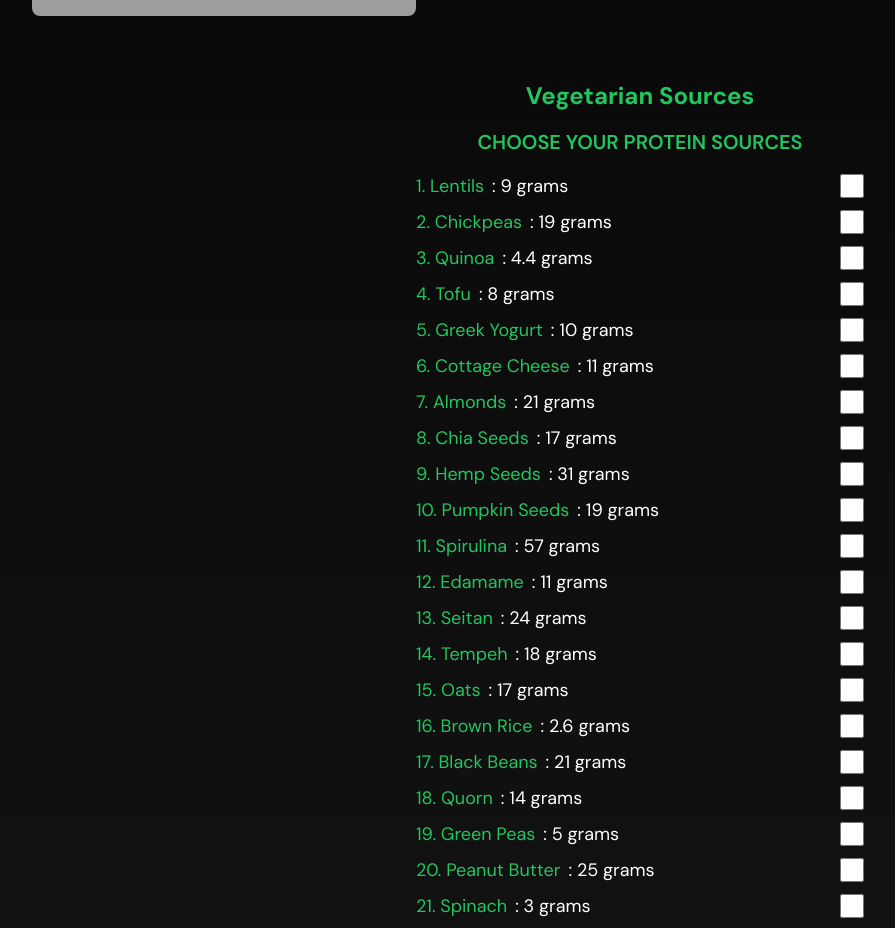
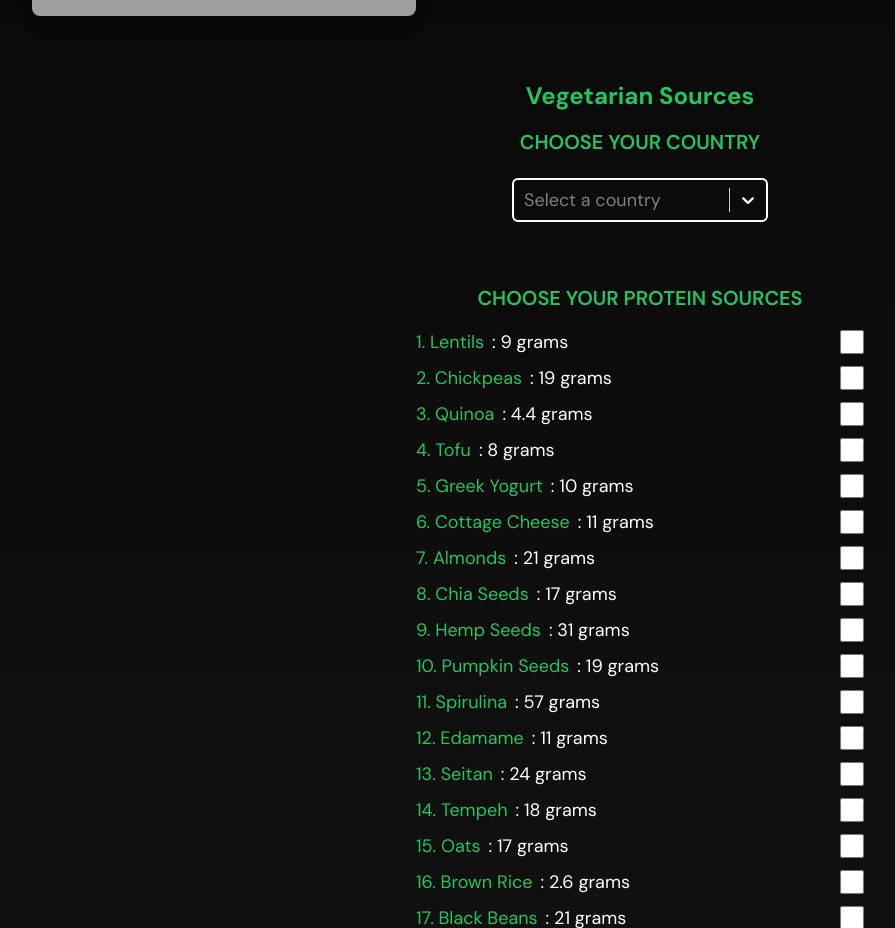
Before and after one commit to Phase-R/Phase-R-Frontend, a Next.js app: page /nutrition/muscle-gain/veg in a window 1280 px wide. Shown: the part 1100-2028 px from the top of the page, without its empty margins (0-895 px from the left). Built offline with nearby package versions, Linux system fonts and the light colour scheme; grey boxes are pictures that could not be loaded.

Commit message:
dropdown for selecting countries and implemented it in FoodPage component

```diff
--- /dev/null
+++ b/app/(user)/nutrition/components/CountryDD.tsx
@@ -0,0 +1,55 @@
+import React from "react";
+import Select from "react-select";
+
+const CountryDropdown = () => {
+  const countryOptions = [
+    { value: "usa", label: "United States" },
+    { value: "canada", label: "Canada" },
+    { value: "uk", label: "United Kingdom" },
+    // Add more countries as needed
+  ];
+
+  const customStyles = {
+    control: (provided: any) => ({
+      ...provided,
+      backgroundColor: "transparent", // Transparent background
+      color: "#FFFFFF", // White text
+      borderColor: "#FFFFFF", // White border
+      borderRadius: "0.375rem", // Rounded border (6px, Tailwind default for 'rounded-md')
+      borderWidth: "2px", // Solid border
+    }),
+    singleValue: (provided: any) => ({
+      ...provided,
+      color: "#FFFFFF", // White text
+    }),
+    dropdownIndicator: (provided: any) => ({
+      ...provided,
+      color: "#FFFFFF", // White dropdown indicator
+    }),
+    menu: (provided: any) => ({
+      ...provided,
+      backgroundColor: "grey", // Transparent background for dropdown
+    }),
+    option: (provided: any, state: any) => ({
+      ...provided,
+      backgroundColor: state.isSelected ? "#2D3748" : "transparent", // Darker shade when selected
+      color: "#FFFFFF", // White text
+      "&:hover": {
+        backgroundColor: "#2D3748", // Darker grey on hover
+      },
+    }),
+  };
+
+  return (
+    <div className="w-64">
+      <Select
+        options={countryOptions}
+        styles={customStyles}
+        placeholder="Select a country"
+        className="text-white"
+      />
+    </div>
+  );
+};
+
+export default CountryDropdown;
--- a/app/(user)/nutrition/components/FoodPages.tsx
+++ b/app/(user)/nutrition/components/FoodPages.tsx
@@ -4,8 +4,12 @@ import { useState } from "react";
 import customIcon from "../muscle-gain/icon/icon";
 import { Poppins } from "next/font/google";
 import Pyramid from "./Pyramid";
+import CountryDropdown from "./CountryDD";
 
-const poppins = Poppins({ subsets: ['latin'], weight: ['100', '200', '300', '400', '500', '600', '700', '800', '900'] });
+const poppins = Poppins({
+  subsets: ["latin"],
+  weight: ["100", "200", "300", "400", "500", "600", "700", "800", "900"],
+});
 
 interface ProteinSource {
   name: string;
@@ -13,8 +17,8 @@ interface ProteinSource {
 }
 
 enum FoodCategory {
-    Veg = 'veg',
-    NonVeg = 'non_veg',
+  Veg = "veg",
+  NonVeg = "non_veg",
 }
 
 interface PageProps {
@@ -23,11 +27,11 @@ interface PageProps {
   first_title: string;
   second_title: string;
   hero_desc1: string;
-    hero_desc2: string,
-    hero_desc3: string,
-    hero_img1: string,
-    hero_img2: string,
-    hero_img3: string,
+  hero_desc2: string;
+  hero_desc3: string;
+  hero_img1: string;
+  hero_img2: string;
+  hero_img3: string;
   diet_desc: string;
   sources_list: ProteinSource[];
   color1: string;
@@ -50,11 +54,14 @@ const MuscleGainPage: React.FC<PageProps> = ({
   sources_list,
   color1,
   color2,
-    color3
+  color3,
 }) => {
   const [selected, setSelected] = useState<ProteinSource[]>([]);
 
-    const handleCheckBoxInput = (event: React.ChangeEvent<HTMLInputElement>, index: number) => {
+  const handleCheckBoxInput = (
+    event: React.ChangeEvent<HTMLInputElement>,
+    index: number,
+  ) => {
     const isChecked = event.target.checked;
     const updatedProteins = [...selected];
     const protein_source = sources_list[index];
@@ -62,7 +69,9 @@ const MuscleGainPage: React.FC<PageProps> = ({
     if (isChecked) {
       updatedProteins.push(protein_source);
     } else {
-            const indexOfRemoved = updatedProteins.findIndex((item) => item.name === protein_source.name);
+      const indexOfRemoved = updatedProteins.findIndex(
+        (item) => item.name === protein_source.name,
+      );
       updatedProteins.splice(indexOfRemoved, 1);
     }
 
@@ -70,9 +79,15 @@ const MuscleGainPage: React.FC<PageProps> = ({
   };
 
   return (
-        <div className={`bg-gradient-to-b from-${color1} via-${color2} to-${color3} min-h-screen text-white text-lg`}>
+    <div
+      className={`bg-gradient-to-b from-${color1} via-${color2} to-${color3} min-h-screen text-white text-lg`}
+    >
       <div className="max-w-7xl mx-auto px-4 sm:px-6 lg:px-8 py-12">
-                <h2 className={`text-${color}-500 text-3xl font-bold mb-8 pb-2 border-b-4`}>Nutrition</h2>
+        <h2
+          className={`text-${color}-500 text-3xl font-bold mb-8 pb-2 border-b-4`}
+        >
+          Nutrition
+        </h2>
 
         {/* Hero Section */}
         <section className="mb-16">
@@ -80,14 +95,26 @@ const MuscleGainPage: React.FC<PageProps> = ({
             <div>
               <h3 className="text-3xl font-bold mb-4">{first_title}</h3>
               <p className="mb-4 text-xl">{hero_desc1}</p>
-                            <img src={hero_img1} alt="muscle gain hero" className="w-full rounded-lg shadow-lg" />
+              <img
+                src={hero_img1}
+                alt="muscle gain hero"
+                className="w-full rounded-lg shadow-lg"
+              />
             </div>
             <div>
               <h4 className="text-2xl font-bold mb-4">{second_title}</h4>
               <p className="mb-4 text-xl">{hero_desc2}</p>
               <div className="grid grid-cols-2 gap-4">
-                                <img src={hero_img2} alt="greek sculpture" className="w-full rounded-lg shadow-lg" />
-                                <img src={hero_img3} alt="muscle gain veg hero" className="w-full rounded-lg shadow-lg" />
+                <img
+                  src={hero_img2}
+                  alt="greek sculpture"
+                  className="w-full rounded-lg shadow-lg"
+                />
+                <img
+                  src={hero_img3}
+                  alt="muscle gain veg hero"
+                  className="w-full rounded-lg shadow-lg"
+                />
               </div>
               <p className="mt-4 text-xl">{hero_desc3}</p>
             </div>
@@ -96,15 +123,23 @@ const MuscleGainPage: React.FC<PageProps> = ({
 
         {/* Diet Section */}
         <section className="mb-16">
-                    <h3 className={`text-${color}-500 text-2xl font-bold mb-4 flex items-center`}>
+          <h3
+            className={`text-${color}-500 text-2xl font-bold mb-4 flex items-center`}
+          >
             Choose your diet
             {customIcon(color)}
           </h3>
           <div className="grid md:grid-cols-3 gap-8 items-start">
-                        <img src={`/nutrition_page/${color}s_food_1.svg`} alt="diet image 1" className="w-full rounded-lg shadow-lg" />
+            <img
+              src={`/nutrition_page/${color}s_food_1.svg`}
+              alt="diet image 1"
+              className="w-full rounded-lg shadow-lg"
+            />
             <div className="md:col-span-2">
               <h4 className={`text-${color}-500 text-xl font-bold mb-2`}>
-                                {category === FoodCategory.Veg ? "A vegetarian Diet" : "A non vegetarian Diet"}
+                {category === FoodCategory.Veg
+                  ? "A vegetarian Diet"
+                  : "A non vegetarian Diet"}
               </h4>
               <p className="text-xl">{diet_desc}</p>
             </div>
@@ -113,22 +148,49 @@ const MuscleGainPage: React.FC<PageProps> = ({
 
         {/* Protein Sources Section */}
         <section>
-                    <h3 className={`text-${color}-500 text-2xl font-bold mb-4 text-center`}>
-                        {category === FoodCategory.Veg ? "Vegetarian Sources" : "Non Vegetarian Sources"}
+          <h3
+            className={`text-${color}-500 text-2xl font-bold mb-4 text-center`}
+          >
+            {category === FoodCategory.Veg
+              ? "Vegetarian Sources"
+              : "Non Vegetarian Sources"}
           </h3>
-                    <h4 className={`text-${color}-500 text-xl font-semibold mb-4 text-center`}>CHOOSE YOUR PROTEIN SOURCES</h4>
+          <div>
+            <h4
+              className={`text-${color}-500 text-xl font-semibold mb-4 text-center`}
+            >
+              CHOOSE YOUR COUNTRY
+            </h4>
+          </div>
+          <div className="flex justify-center items-center h-14 bg-transparent">
+            <CountryDropdown />
+          </div>
+          <br />
+          <br />
+          <h4
+            className={`text-${color}-500 text-xl font-semibold mb-4 text-center`}
+          >
+            CHOOSE YOUR PROTEIN SOURCES
+          </h4>
           <div className="max-w-md mx-auto">
             {sources_list.map((source, index) => (
-                            <div key={source.name} className="flex items-center justify-between mb-2">
+              <div
+                key={source.name}
+                className="flex items-center justify-between mb-2"
+              >
                 <label htmlFor={source.name} className="flex-grow text-lg">
-                                    <span className={`text-${color}-500`}>{index + 1}. {source.name}</span>
-                                    <span className="text-white ml-2">: {source.amount} grams</span>
+                  <span className={`text-${color}-500`}>
+                    {index + 1}. {source.name}
+                  </span>
+                  <span className="text-white ml-2">
+                    : {source.amount} grams
+                  </span>
                 </label>
                 <input
                   className="w-6 h-6"
                   type="checkbox"
                   id={source.name}
-                                    checked={selected.some(item => item.name === source.name)}
+                  checked={selected.some((item) => item.name === source.name)}
                   onChange={(event) => handleCheckBoxInput(event, index)}
                 />
               </div>
```
Lines whose indentation alone changed are shown as unchanged.
